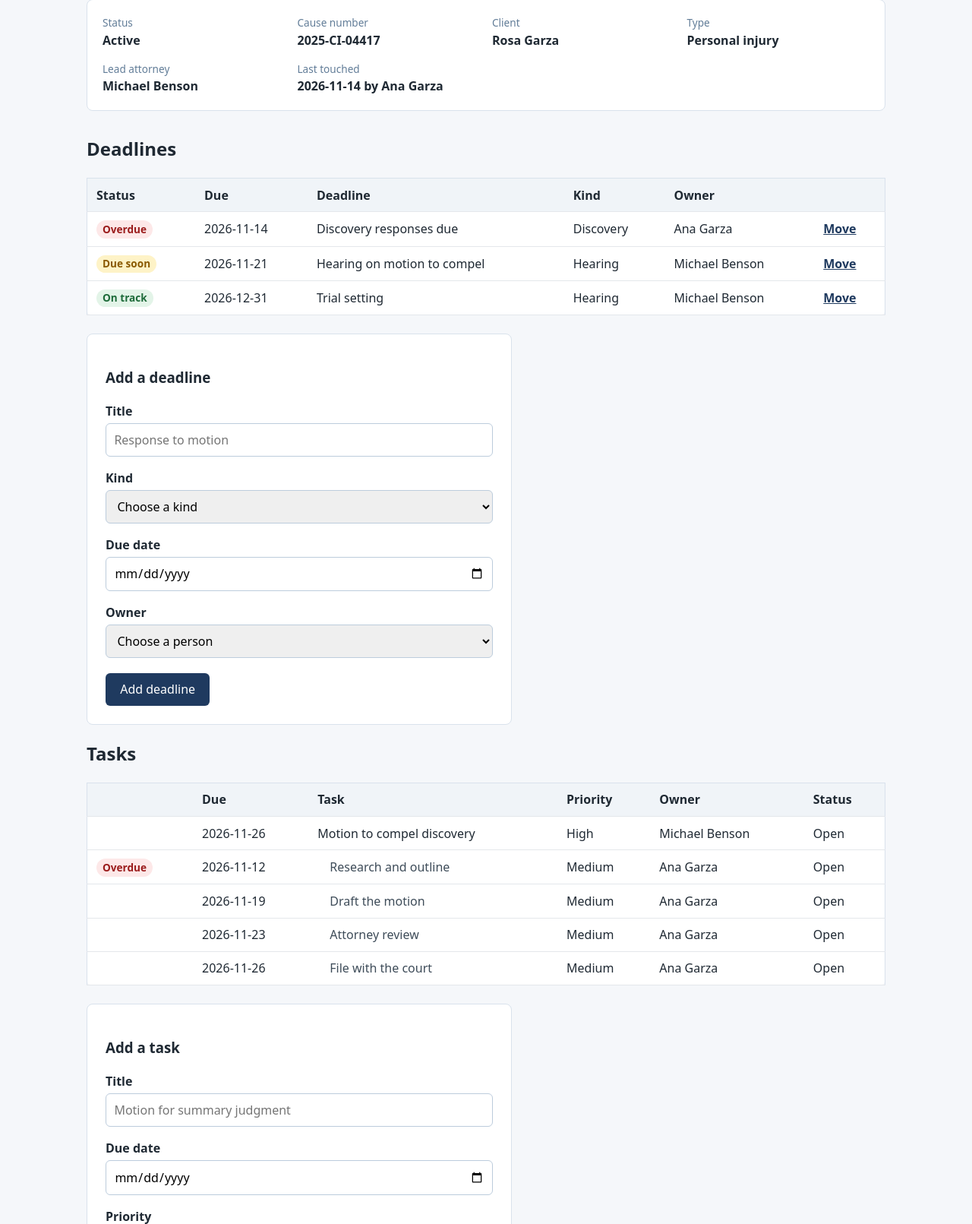
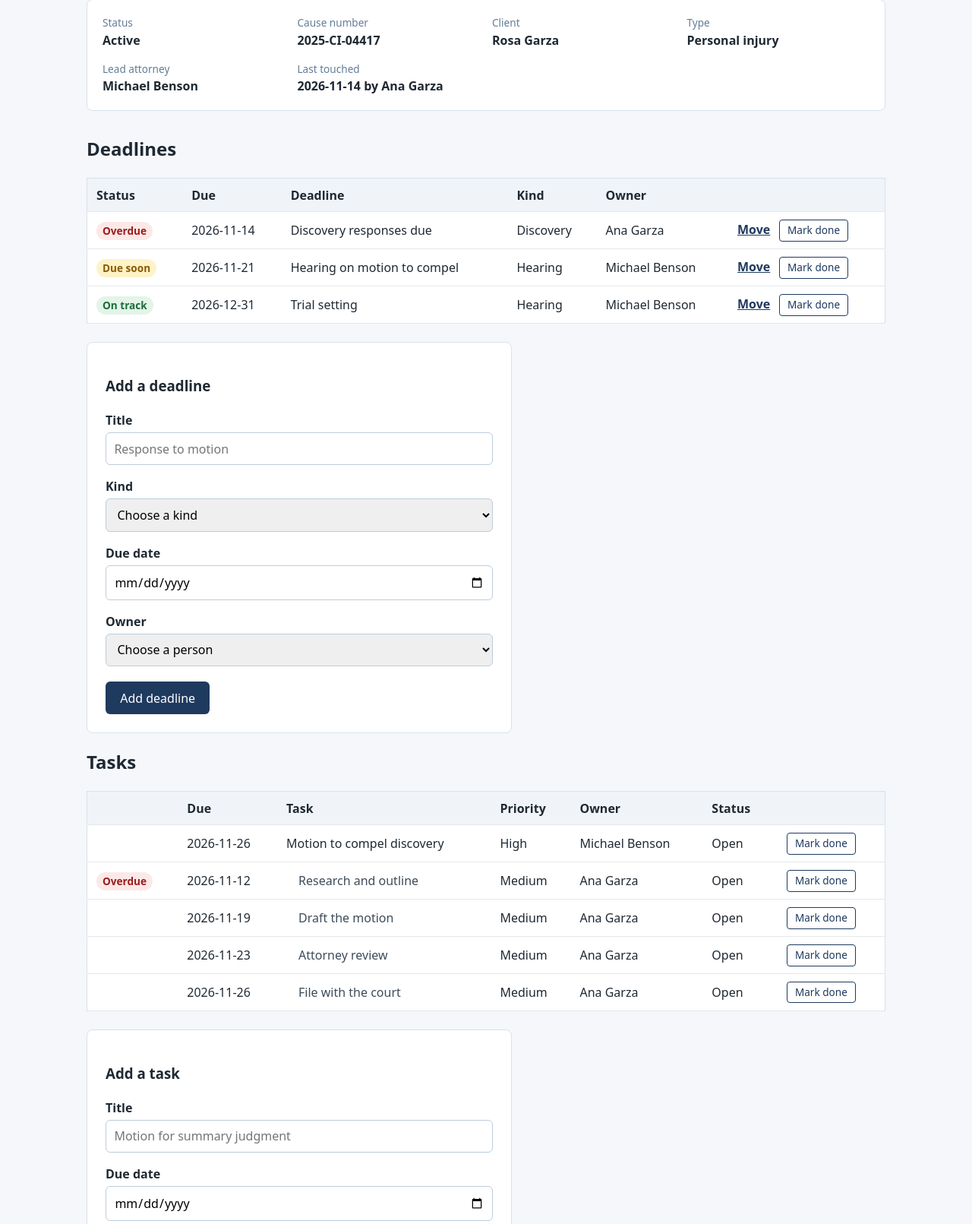
Before and after one commit to Vayala13/VA-3330-Final-Proj-App, a Node server app: page /cases/1 in a window 1280 px wide. Shown: the part 255-1866 px from the top of the page at 76% size. Run offline with Node 20, Linux system fonts and the light colour scheme; the visitor is signed in with stand-in values (Sample User, id 1); some libraries are stand-ins or nearby versions.

Commit message:
Add Mark done buttons on the case, To-do, and Deadlines pages

```diff
--- /dev/null
+++ b/middleware/flash.js
@@ -0,0 +1,11 @@
+// One-time message shown on the next page after a redirect, e.g. "Task marked done."
+// Kept in the session so the text never travels in the URL.
+export const exposeFlash = (req, res, next) => {
+  res.locals.flash = req.session.flash || null;
+  delete req.session.flash;
+  next();
+};
+
+export const setFlash = (req, type, text) => {
+  req.session.flash = { type, text };
+};
--- a/public/css/styles.css
+++ b/public/css/styles.css
@@ -396,3 +396,24 @@ body {
   color: #9b1c1c;
   font-weight: 600;
 }
+
+.inline-form {
+  display: inline;
+  margin-left: 0.5rem;
+}
+
+.btn-small {
+  padding: 0.2rem 0.6rem;
+  border: 1px solid #1f3a5f;
+  border-radius: 4px;
+  background: #fff;
+  color: #1f3a5f;
+  font: inherit;
+  font-size: 0.85rem;
+  cursor: pointer;
+}
+
+.btn-small:hover {
+  background: #1f3a5f;
+  color: #fff;
+}
--- a/routes/deadlines.js
+++ b/routes/deadlines.js
@@ -1,10 +1,11 @@
 import express from "express";
-import { listDeadlines, showMoveForm, saveMove } from "../controllers/deadlinesController.js";
+import { listDeadlines, showMoveForm, saveMove, markDeadlineDone } from "../controllers/deadlinesController.js";
 
 const router = express.Router();
 
 router.get("/", listDeadlines);
 router.get("/:deadlineId/move", showMoveForm);
 router.post("/:deadlineId/move", saveMove);
+router.post("/:deadlineId/complete", markDeadlineDone);
 
 export default router;
--- a/routes/tasks.js
+++ b/routes/tasks.js
@@ -1,8 +1,9 @@
 import express from "express";
-import { listTasks } from "../controllers/tasksController.js";
+import { listTasks, markTaskDone } from "../controllers/tasksController.js";
 
 const router = express.Router();
 
 router.get("/", listTasks);
+router.post("/:taskId/complete", markTaskDone);
 
 export default router;
--- a/server.js
+++ b/server.js
@@ -15,6 +15,7 @@ import {
   ensureAuthenticated
 } from "./middleware/auth.js";
 import { notFound, errorHandler } from "./middleware/errorHandler.js";
+import { exposeFlash } from "./middleware/flash.js";
 import { seedUsers } from "./services/userService.js";
 import { seedSampleData } from "./services/seedData.js";
 
@@ -33,6 +34,7 @@ app.use(passportInitialize);
 app.use(passportSession);
 app.use(csrfProtection);
 app.use(exposeCurrentUser);
+app.use(exposeFlash);
 
 app.use("/", authRouter);
 
--- a/services/taskService.js
+++ b/services/taskService.js
@@ -50,6 +50,7 @@ const toTodoRow = (task, today) => ({
   dueDate: task.dueDate,
   priority: task.priority,
   status: task.status,
+  done: task.isDone(),
   label: urgencyLabel(task, today)
 });
 
--- a/views/caseDetail.ejs
+++ b/views/caseDetail.ejs
@@ -63,6 +63,7 @@
           <td class="nowrap">
             <% if (!deadline.completedDate) { %>
               <a href="/deadlines/<%= deadline.deadlineId %>/move">Move</a>
+              <%- include("partials/markDone.ejs", { markDoneAction: `/deadlines/${deadline.deadlineId}/complete`, markDoneFrom: "case" }) %>
             <% } %>
           </td>
         </tr>
@@ -114,7 +115,7 @@
 <% } else { %>
   <table class="data-table">
     <thead>
-      <tr><th></th><th>Due</th><th>Task</th><th>Priority</th><th>Owner</th><th>Status</th></tr>
+      <tr><th></th><th>Due</th><th>Task</th><th>Priority</th><th>Owner</th><th>Status</th><th></th></tr>
     </thead>
     <tbody>
       <% tasks.forEach((task) => { %>
@@ -130,6 +131,11 @@
             <td><%= row.priority %></td>
             <td><%= row.ownerName %></td>
             <td class="nowrap"><%= row.status %></td>
+            <td class="nowrap">
+              <% if (!row.done) { %>
+                <%- include("partials/markDone.ejs", { markDoneAction: `/tasks/${row.taskId}/complete`, markDoneFrom: "case" }) %>
+              <% } %>
+            </td>
           </tr>
         <% }) %>
       <% }) %>
--- a/views/deadlines.ejs
+++ b/views/deadlines.ejs
@@ -19,6 +19,7 @@
         <th>Kind</th>
         <th>Case</th>
         <th>Owner</th>
+        <th></th>
       </tr>
     </thead>
     <tbody>
@@ -30,6 +31,9 @@
           <td><%= deadline.kind %></td>
           <td><a href="/cases/<%= deadline.caseId %>"><%= deadline.caption %></a></td>
           <td><%= deadline.ownerName %></td>
+          <td class="nowrap">
+            <%- include("partials/markDone.ejs", { markDoneAction: `/deadlines/${deadline.deadlineId}/complete`, markDoneFrom: "deadlines" }) %>
+          </td>
         </tr>
       <% }) %>
     </tbody>
--- a/views/partials/header.ejs
+++ b/views/partials/header.ejs
@@ -15,3 +15,6 @@
     </div>
   </header>
   <main class="container">
+    <% if (locals.flash) { %>
+      <p class="alert alert-<%= flash.type === "error" ? "error" : "success" %>" role="<%= flash.type === "error" ? "alert" : "status" %>"><%= flash.text %></p>
+    <% } %>
--- /dev/null
+++ b/views/partials/markDone.ejs
@@ -0,0 +1,6 @@
+<form action="<%= markDoneAction %>" method="POST" class="inline-form">
+  <%- include("csrf.ejs") %>
+  <input type="hidden" name="from" value="<%= markDoneFrom %>">
+  <input type="hidden" name="owner" value="<%= locals.owner || "" %>">
+  <button type="submit" class="btn-small">Mark done</button>
+</form>
--- a/views/tasks.ejs
+++ b/views/tasks.ejs
@@ -20,6 +20,7 @@
         <th>Case</th>
         <th>Owner</th>
         <th>Status</th>
+        <th></th>
       </tr>
     </thead>
     <tbody>
@@ -41,6 +42,9 @@
           <td><a href="/cases/<%= task.caseId %>"><%= task.caption %></a></td>
           <td><%= task.ownerName %></td>
           <td class="nowrap"><%= task.status %></td>
+          <td class="nowrap">
+            <%- include("partials/markDone.ejs", { markDoneAction: `/tasks/${task.taskId}/complete`, markDoneFrom: "tasks" }) %>
+          </td>
         </tr>
       <% }) %>
     </tbody>
```
Also changed, not shown: controllers/deadlinesController.js (+27 -1 lines), controllers/returnTo.js (added, +13 -0 lines), controllers/tasksController.js (+21 -1 lines).
